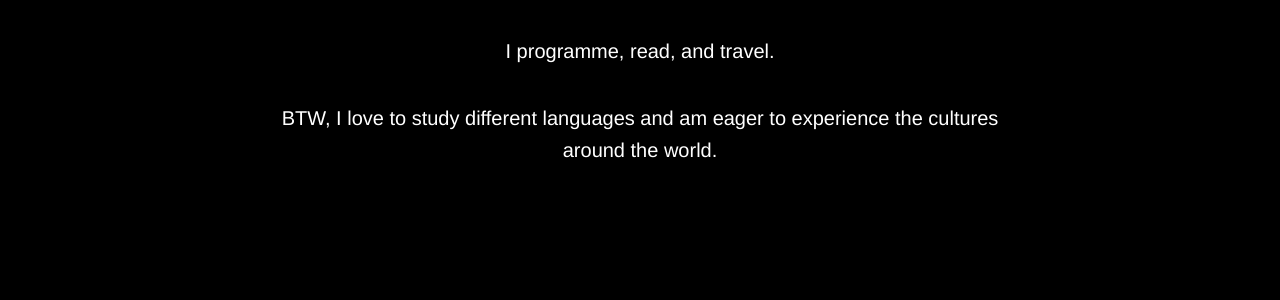
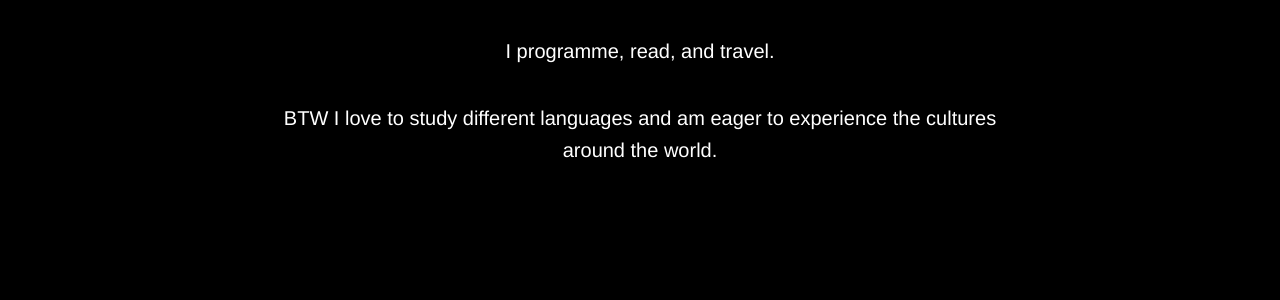
Before and after one commit to jinntrance/profile, a Jekyll site: the page built from index.html, in a window 1280 px wide and 900 px high, scrolled down 1047 px. Shown: the part 153-453 px from the top of the window. Built offline with Jekyll 4.4.1, drawn with Linux system fonts in a browser that asks for light colours; Markdown is read by kramdown in place of the engine named in the settings; some of the changed text lies outside the part shown.

```diff
--- a/_includes/about.html
+++ b/_includes/about.html
@@ -5,7 +5,7 @@
                 <h2>About</h2>
                 <p>I'm Joseph (Jin-Chuan) Tang, a Data Mining engineer working in Beijing.</p>
                 <p>I programme, read, and travel. </p>
-                <p>BTW, I love to study different languages and am eager to experience the cultures around the world. </p>
+                <p>BTW I love to study different languages and am eager to experience the cultures around the world. </p>
             </div>
         </div>
     </section>
--- a/_includes/contact.html
+++ b/_includes/contact.html
@@ -3,7 +3,7 @@
         <div class="row">
             <div class="col-lg-8 col-lg-offset-2">
                 <h2>Contact</h2>
-                <p>Know more about me via the sites below. 😉</p>
+                <p>Feel free to contact me via the links below. 😉</p>
                 <p><a href="mailto:{{ site.email }}">{{ site.email }}</a>
                 </p>
                 <ul class="list-inline banner-social-buttons">
```
